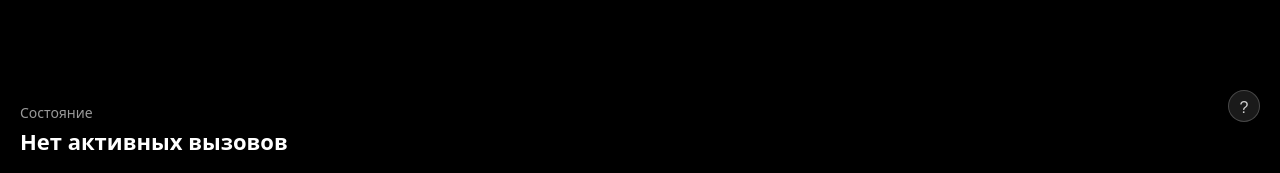
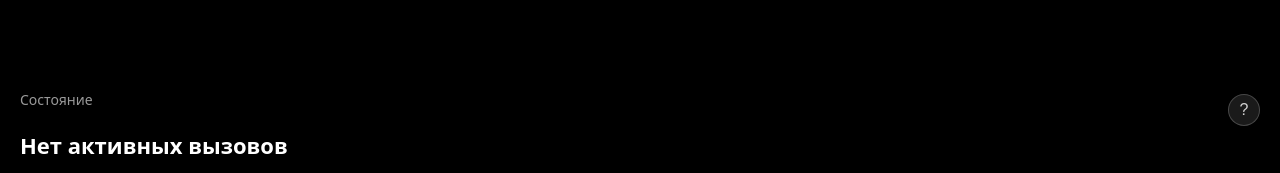
Before and after one commit to nsnacademy/nsn-tgproj, a React (Vite) app: page / in a window 1280 px wide. Shown: the top 173 px of the page. Built offline with nearby package versions, Linux system fonts and the light colour scheme.

Commit message:
8ю.0 afqrm.

```diff
--- a/src/screens/Home/index.tsx
+++ b/src/screens/Home/index.tsx
@@ -236,8 +236,9 @@ export function Home({ screen, onNavigate, refreshKey }: HomeProps) {
        <Header>
   <div style={{
     display: 'flex',
-    alignItems: 'flex-end',  /* меняем с center на flex-end */
-    justifyContent: 'space-between'
+    alignItems: 'flex-start',  /* меняем на flex-start */
+    justifyContent: 'space-between',
+    minHeight: '32px'  /* фиксируем высоту */
   }}>
     <StatusLabel>Состояние</StatusLabel>
     <InfoButton onClick={() => setIsInfoOpen(true)}>?</InfoButton>
--- a/src/screens/Home/styles.ts
+++ b/src/screens/Home/styles.ts
@@ -424,21 +424,18 @@ export const InfoButton = styled.button`
   transition: all 0.2s ease;
   flex-shrink: 0;
 
-  /* Смещаем знак вопроса вниз */
-  line-height: 1;
-  padding-top: 4px;  /* Добавляем отступ сверху внутри кнопки */
-
-  /* Или можно использовать transform */
-  /* transform: translateY(2px); */
+  /* Смещаем весь кружок вниз */
+  margin-top: 4px;
+  align-self: flex-end;
 
   &:hover {
     background: rgba(255, 255, 255, 0.2);
     border-color: rgba(255, 255, 255, 0.4);
-    transform: scale(1.05) translateY(2px);  /* сохраняем смещение при наведении */
+    transform: scale(1.05);
   }
 
   &:active {
-    transform: scale(0.95) translateY(2px);
+    transform: scale(0.95);
   }
 `;
 
```
